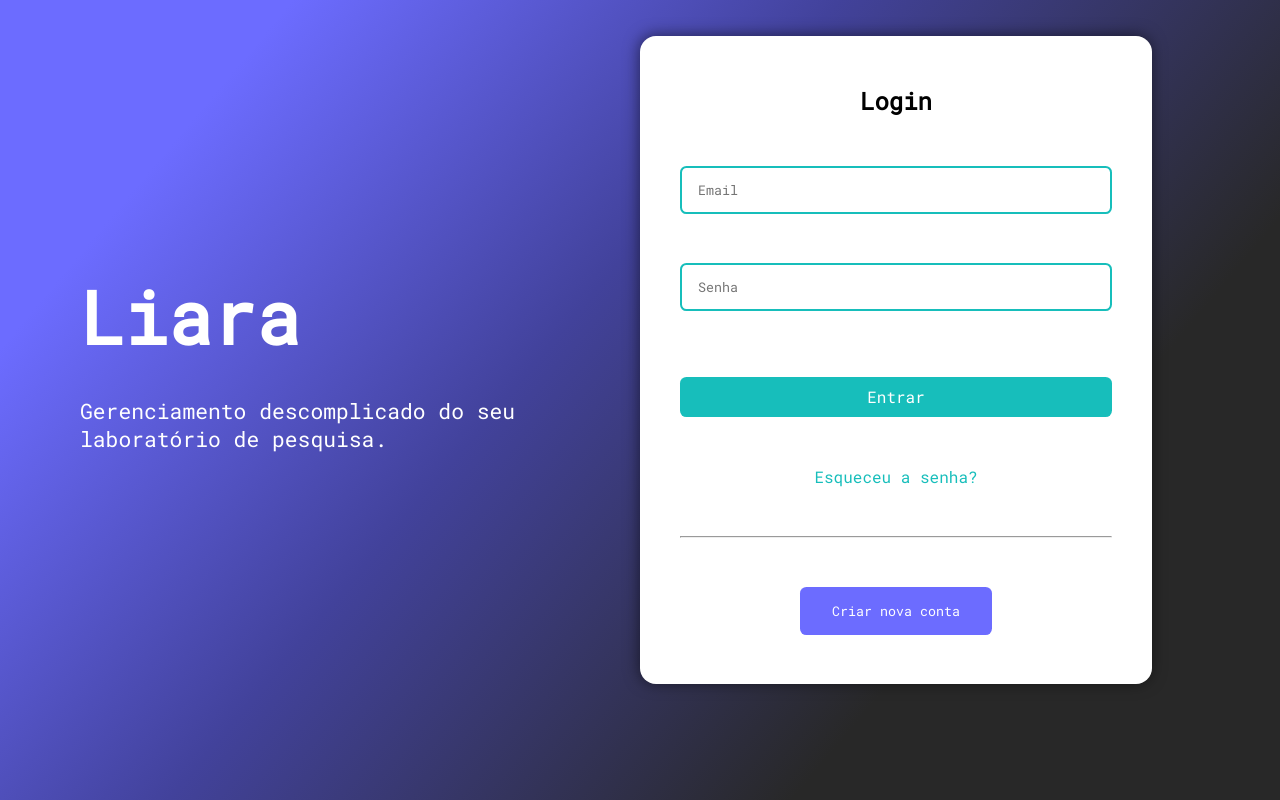
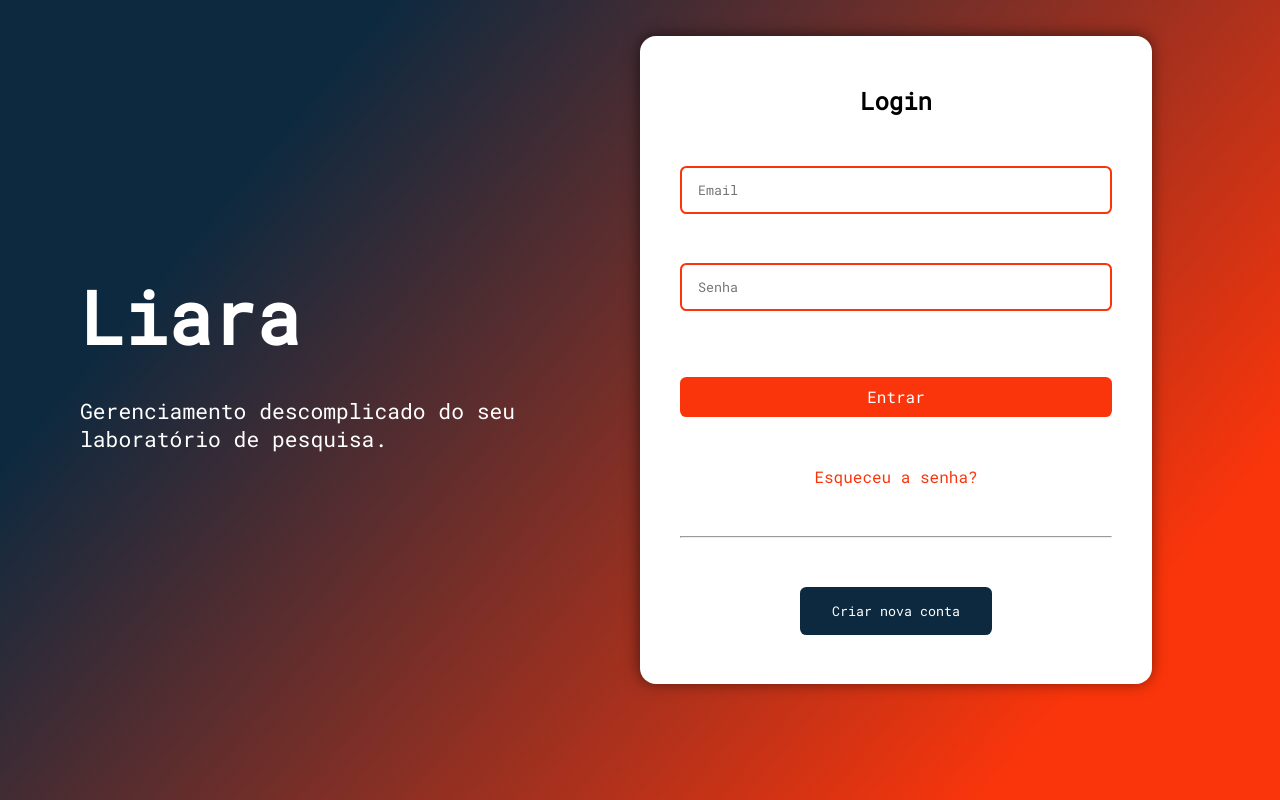
Before and after one commit to ViniciusSetorio/DashBoard-Liara, a plain HTML site: page p_login/login.html in a window 1280 px wide. Drawn offline with Linux system fonts and the light colour scheme.

Commit message:
Update login.css

```diff
--- a/p_login/login.css
+++ b/p_login/login.css
@@ -8,6 +8,8 @@
     --cor-3: #FFFFFF;
     --cor-4: #6c6cff;
     --cor-4_1: #5656fa;
+    --cor-5: #FA350B;
+    --cor-6: #0D293F;
 }
 
 * {
@@ -23,7 +25,7 @@ html {
 body {
     width: 100%; height: 100%;
     /*background-color: #2E282A;*/
-    background-image: linear-gradient(130deg, var(--cor-4) 15%, #42429b 43%, rgba(0, 0, 0, 0.842) 75%);
+    background-image: linear-gradient(130deg, var(--cor-6) 20%, var(--cor-5) 85%);
 
 }
 
@@ -81,7 +83,7 @@ p {
     height: 3rem;
     width: 90%;
     border-radius: 0.4rem;
-    border: 2px solid var(--cor-1);
+    border: 2px solid var(--cor-5);
     padding-left: 1rem;
     caret-color: var(--cor-2);
 }
@@ -94,7 +96,7 @@ p {
     width: 90%;
     height: 2.5rem;
     margin-top: 1rem;
-    background-color: var(--cor-1); /* depois*/
+    background-color: var(--cor-5); /* depois*/
     border: none;
     color: var(--cor-3);
     border-radius: 0.4rem;
@@ -120,7 +122,7 @@ p {
 
 #form a{
     text-decoration: none;
-    color: var(--cor-1);
+    color: var(--cor-5);
 }
 
 #form a:hover{
@@ -134,7 +136,7 @@ p {
 #form #criar, #logar{
     width: 40%;
     height: 3rem;
-    background-color: var(--cor-4);
+    background-color: var(--cor-6);
     border: none;
     color: var(--cor-3);
     border-radius: 0.4rem;
```
